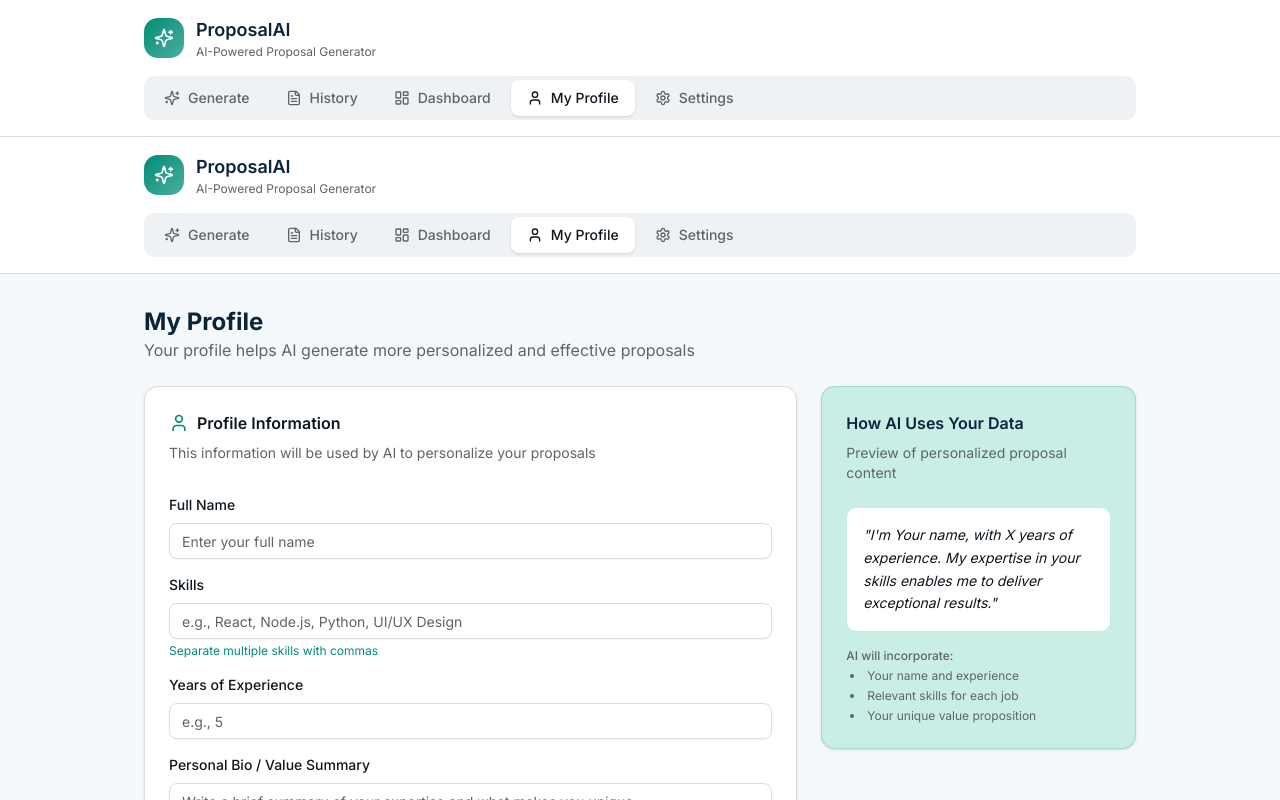
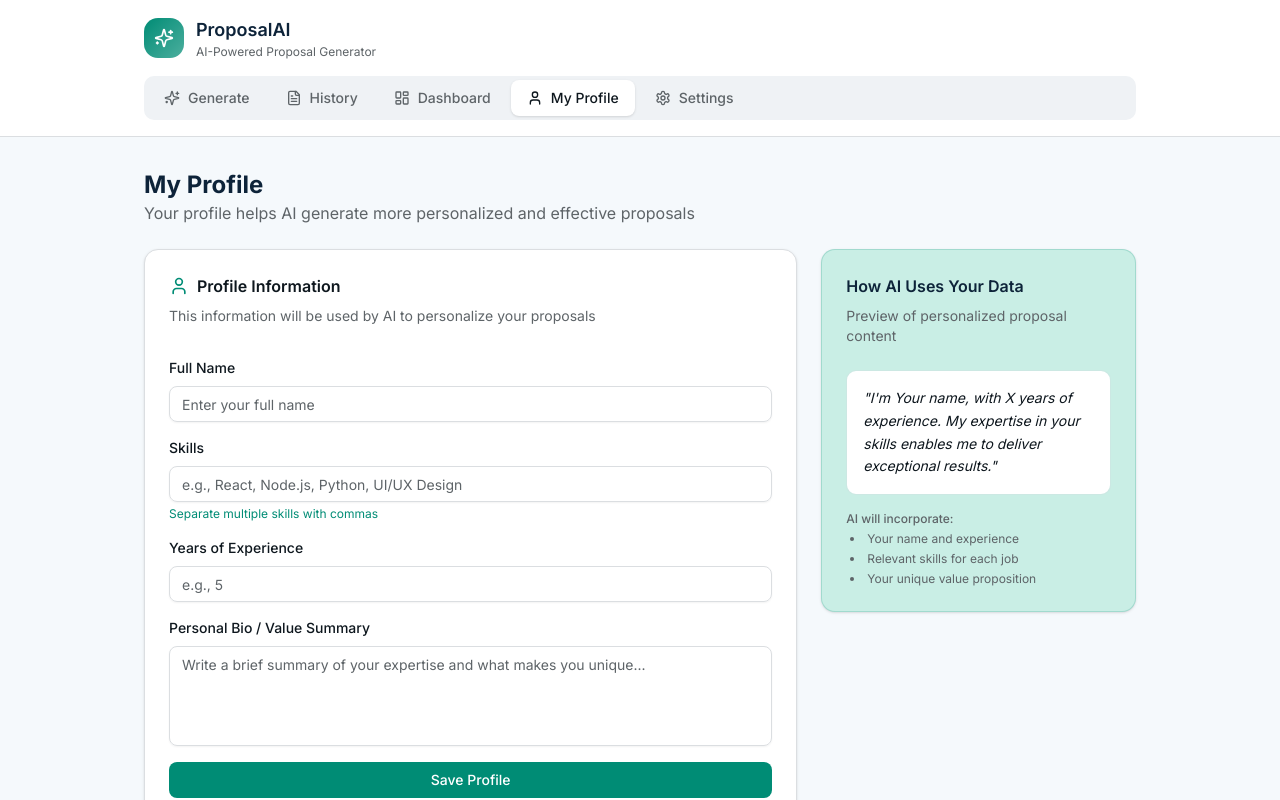
Before and after one commit to bulbul32123/ProposalAI---AI-Powered-Proposal-Generator, a Next.js app: page /profile in a window 1280 px wide. Shown: the top 800 px of the page. Built offline with nearby package versions, Linux system fonts and the light colour scheme.

Commit message:
profile page updated

```diff
--- a/app/profile/page.jsx
+++ b/app/profile/page.jsx
@@ -1,7 +1,6 @@
 "use client"
 
 import { useState, useEffect } from "react"
-import { Header } from "@/components/header"
 import { Card, CardContent, CardHeader, CardTitle } from "@/components/ui/card"
 import { Button } from "@/components/ui/button"
 import { Input } from "@/components/ui/input"
@@ -44,7 +43,6 @@ export default function ProfilePage() {
 
   return (
     <div className="min-h-screen bg-background">
-      <Header />
       <main className="max-w-5xl mx-auto px-4 py-8">
         <div className="mb-6">
           <h2 className="text-2xl font-bold text-navy">My Profile</h2>
```
